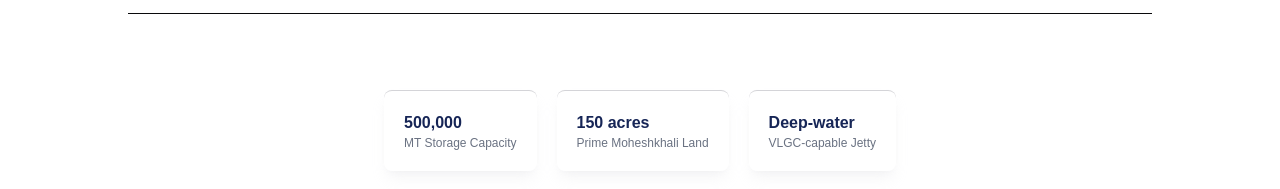
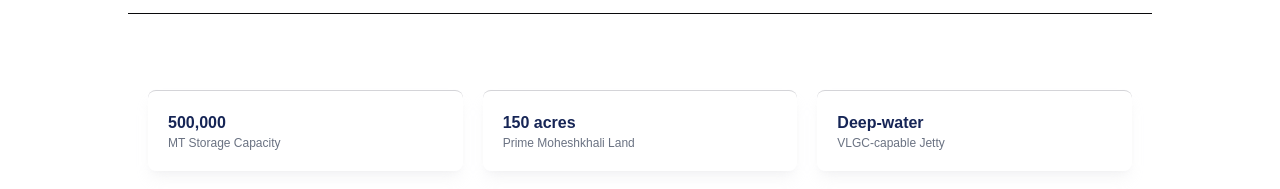
Before and after one commit to iamzehan/AEI-KDM-JointVenture, a Next.js app: page / in a window 1280 px wide. Shown: the part 979-1168 px from the top of the page. Built offline with nearby package versions, Linux system fonts and the light colour scheme; a web font is replaced by a local one.

Commit message:
update(iamzehan): Minor style changes

```diff
--- a/src/components/home/Cards.tsx
+++ b/src/components/home/Cards.tsx
@@ -5,12 +5,14 @@ export default function Cards() {
   return (
     <div className="
     // mobile
-    p-2 flex flex-col flex-grow gap-3 w-8/10
+    p-2 flex flex-col flex-grow gap-3 w-full
+    items-center justify-center
     // others
-    md:p-5 md:gap-5 md:flex-row self-center justify-center">
+    md:p-5 md:gap-5 md:flex-row">
       {cards.map((card, index) => {
         return (
           <span key={index} className="
+          w-8/10
           text-blue-950 dark:text-white
           hover:cursor-pointer
           hover:text-lime-600
```
